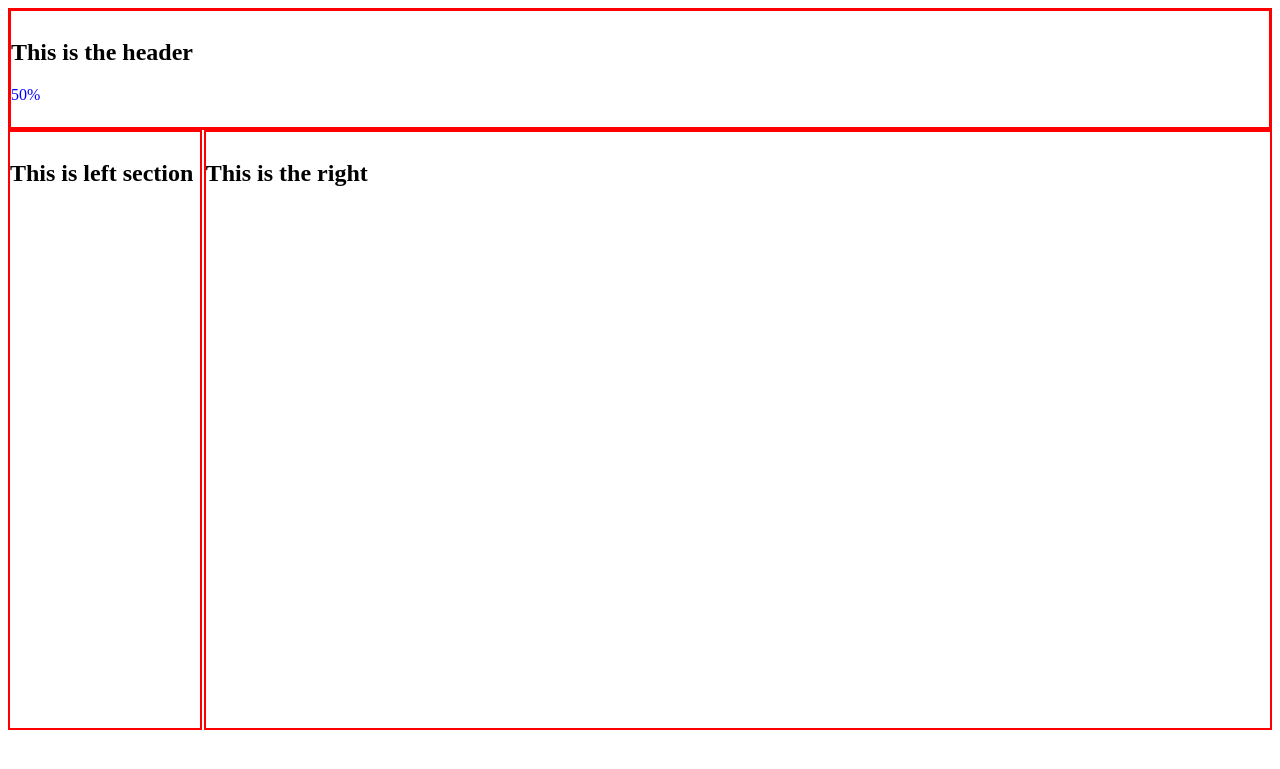
After one commit to rolandexplore93/wealth-affairs, a PHP site: page /clients/Dashboard.html in a window 1280 px wide. The commit adds this page. Shown: the top 769 px of the page. Run offline with PHP 8.4, Linux system fonts and the light colour scheme.

Commit message:
Implement and design dashboard and login page

```diff
--- /dev/null
+++ b/clients/Dashboard.html
@@ -0,0 +1,20 @@
+<!DOCTYPE html>
+<html lang="en-UK">
+<html>
+<head>
+    <link rel="stylesheet" href="dashboard.css">
+    <title>
+
+    </title>
+</head>
+<body>
+    <section class="header"><h1>This is the header</h1>
+        <div class="w3-light-grey">
+            <div class="w3-container" style="width:50%">50%</div>
+          </div>
+    </section>
+    <section class="left"><h1>This is left section</h1></section>
+    <section class="right"><h1>This is the right</h1></section>
+
+</body>
+</html>
--- /dev/null
+++ b/clients/dashboard.css
@@ -0,0 +1,29 @@
+.left{
+    float:left;
+    width: 15%;
+    background-color: white;
+    height: 580px;
+    padding-block: 8px;
+    border: 2px solid red;
+
+    }
+    .right{
+    float: right;
+    height: 580px;
+    width: 84.2%;
+    padding-block: 8px;
+    border: 2px solid red;
+    }
+    .header{
+        float: top;
+        height: 100px;
+        width: 100;
+        padding-block: 8px;
+        border: 3px solid red;
+        }
+        .w3-light-grey{
+            color: blueviolet;
+        }
+        .w3-container{
+          color: blue;
+        }
```
Also changed, not shown: clients/Login/index.html (+7 -7 lines), clients/Login/style.css (+7 -0 lines).
